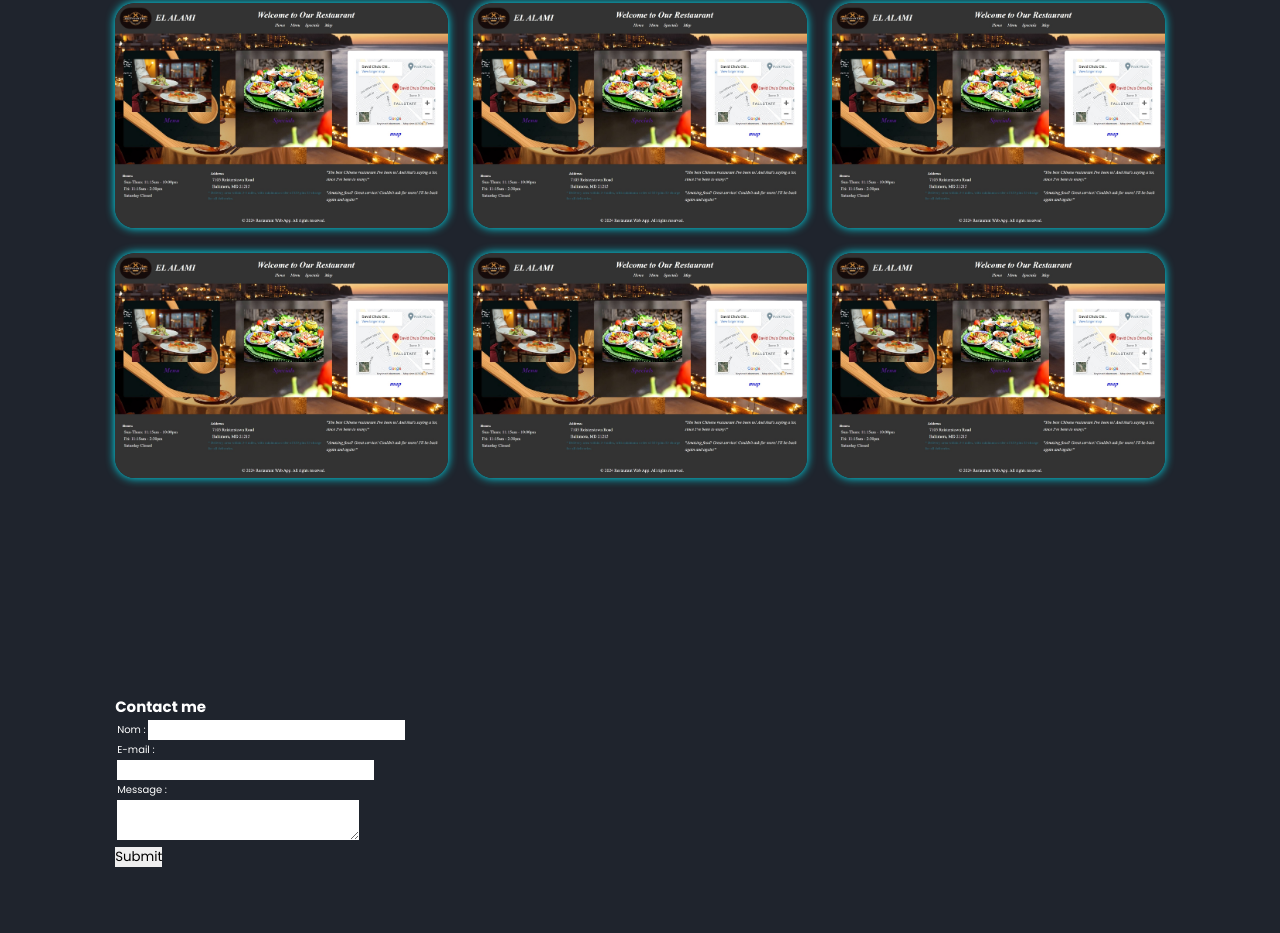
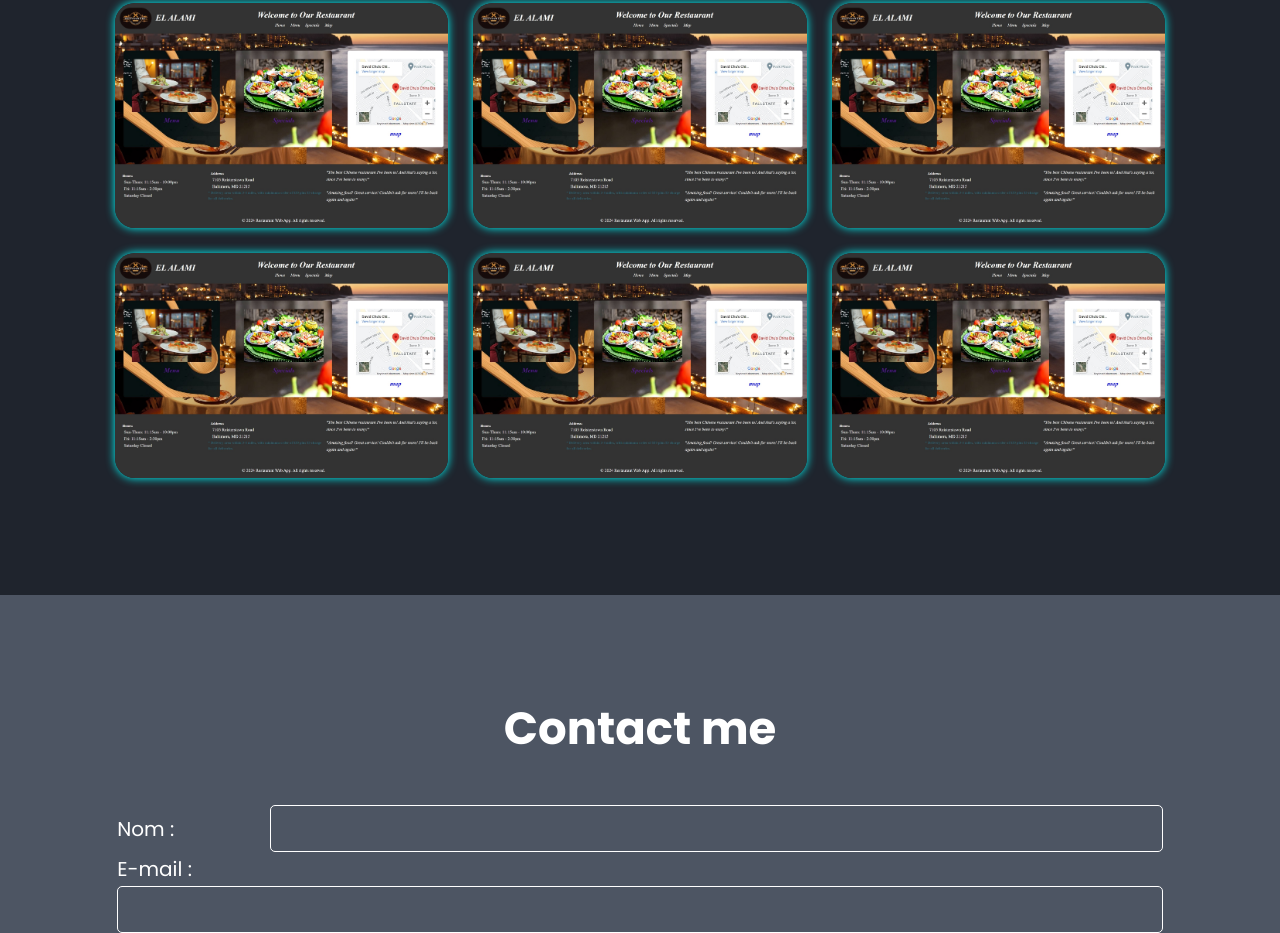
Before and after one commit to oumi-beep/mypotfolioo, a plain HTML site: page index.html in a window 1280 px wide. Shown: the part 1841-2774 px from the top of the page. Drawn offline with nearby package versions, Linux system fonts and the light colour scheme.

Commit message:
Update style.css

```diff
--- a/css/style.css
+++ b/css/style.css
@@ -10,11 +10,12 @@
     scroll-behavior: smooth;
     font-family: 'Poppins',sans-serif;
 }
+
 :root {
     --bg-color:#1f242d;
-    --second-bg-color:#323946;
-    --text-color:#fff;
-    --main-color:#0ef;
+    --second-bg-color:#4d5563;
+    --text-color:white;
+    --main-color:aqua;
 
 }
 html {
@@ -231,3 +232,70 @@ span {
 }
 
 /* Style pour la section de contact */
+#contact {
+    background-color: var(--second-bg-color);
+    padding: 10rem 9% 2rem;
+}
+
+#contact h2 {
+    text-align: center;
+    font-size: 4.5rem;
+    margin-bottom: 4rem;
+    color: var(--text-color);
+}
+
+#contact-form {
+    display: grid;
+    gap: 2rem;
+}
+
+#contact-form .form-group {
+    display: grid;
+    gap: 1rem;
+}
+
+#contact-form label {
+    color: var(--text-color);
+    font-size: 2rem;
+}
+
+#contact-form input[type="text"],
+#contact-form input[type="email"],
+#contact-form textarea {
+    width: 100%;
+    padding: 1rem;
+    border: 1px solid var(--text-color);
+    border-radius: 0.5rem;
+    background-color: transparent;
+    color: var(--text-color);
+    font-size: 1.6rem;
+}
+
+#contact-form textarea {
+    height: 10rem;
+}
+
+#contact-form button[type="submit"] {
+    background-color: var(--main-color);
+    color: var(--second-bg-color);
+    border: none;
+    padding: 1rem 2.8rem;
+    border-radius: 4rem;
+    font-size: 2rem;
+    box-shadow: 0 0 1rem var(--main-color);
+    letter-spacing: 0.2rem;
+    font-weight: 400;
+    cursor: pointer;
+    transition: box-shadow 0.3s ease;
+}
+
+#contact-form button[type="submit"]:hover {
+    box-shadow: none;
+}
+
+#response-message {
+    text-align: center;
+    font-size: 1.8rem;
+    margin-top: 2rem;
+    color: var(--main-color);
+}
```
